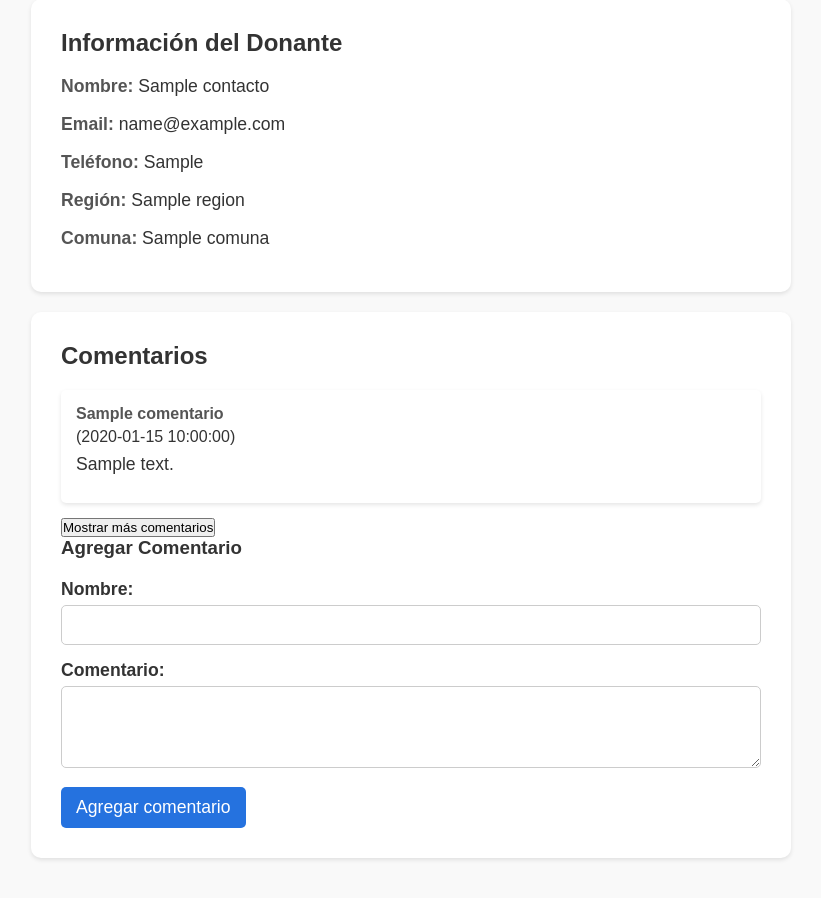
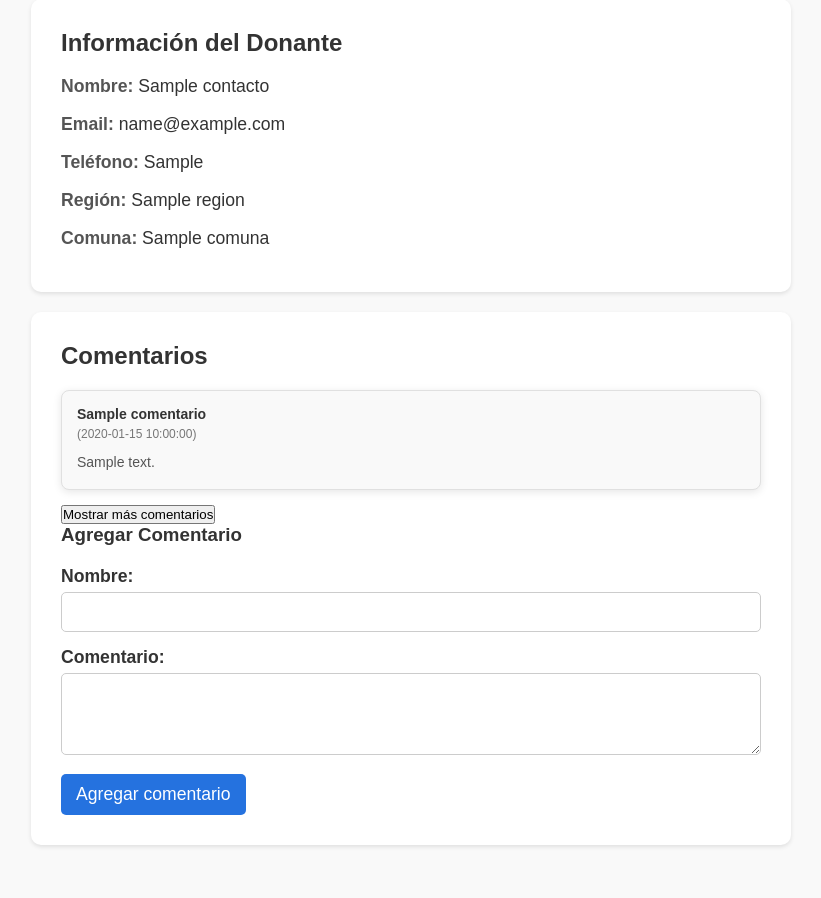
Before and after one commit to Fabian-Castro-C/Donaciones-Dispositivos-Electronicos-v2, a Flask app: page /informacion_dispositivo/1 in a window 1280 px wide. Shown: the part 969-1867 px from the top of the page, without its empty margins (229-1050 px from the left). Run offline with Flask 3, Linux system fonts and the light colour scheme; tables that the repository leaves empty hold one stand-in row (values such as "Sample post").

Commit message:
Mejora el estilo de los comentarios: ajusta el padding, cambia el color de fondo, redondea esquinas y añade un borde sutil.

```diff
--- a/app/static/css/informacion-dispositivo.css
+++ b/app/static/css/informacion-dispositivo.css
@@ -212,25 +212,40 @@ strong {
 #commentsList {
   margin-top: 20px;
   list-style: none;
+  padding: 0; /* Eliminar el padding para que los comentarios estén alineados */
 }
 
 #commentsList li {
   padding: 15px;
   margin-bottom: 15px;
-  background-color: #fff;
-  border-radius: 5px;
-  box-shadow: 0 2px 4px rgba(0, 0, 0, 0.1);
+  background-color: #f9f9f9; /* Cambiar a un tono gris claro para más contraste */
+  border-radius: 8px; /* Hacer las esquinas más redondeadas */
+  box-shadow: 0 2px 8px rgba(0, 0, 0, 0.1); /* Aumentar la sombra para un efecto más definido */
+  border: 1px solid #e0e0e0; /* Agregar un borde sutil para más definición */
 }
 
 #commentsList li strong {
   display: block;
+  font-size: 14px; /* Reducir el tamaño de la fuente para el nombre */
+  font-weight: bold;
+  color: #333; /* Cambiar el color a un tono gris oscuro */
   margin-bottom: 5px;
 }
 
+#commentsList li span {
+  font-size: 12px; /* Tamaño de fuente más pequeño para la fecha */
+  color: #777; /* Color gris claro para la fecha */
+  display: block;
+  margin-bottom: 10px;
+}
+
 #commentsList li p {
-  margin-top: 5px;
-  line-height: 1.5;
+  margin: 0; /* Eliminar margen superior e inferior */
+  font-size: 14px; /* Tamaño de fuente ligeramente más grande para el texto */
+  line-height: 1.6;
+  color: #555; /* Cambiar el color a un tono gris intermedio */
 }
+
 
 /* Pie de página */
 footer {
```
